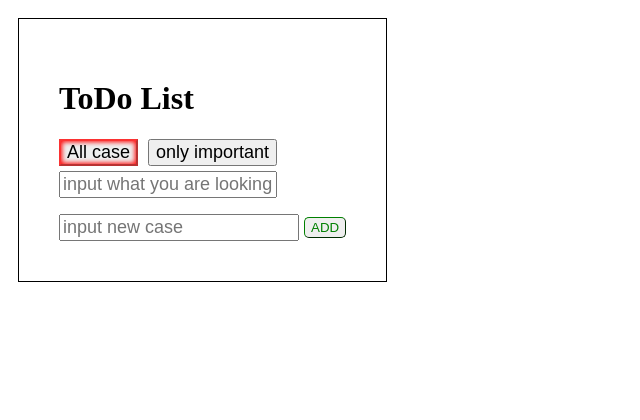
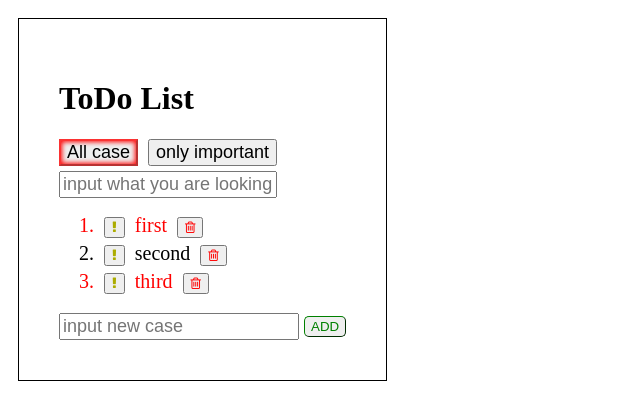
Before and after one commit to blackNumberThree/todo-list, a React (Create React App) app: page / in a window 1280 px wide. Shown: the top 420 px of the page, without its empty margins (0-640 px from the left). Built offline with nearby package versions, Linux system fonts and the light colour scheme.

Commit message:
done version 0.9

```diff
--- a/src/action-creator.js
+++ b/src/action-creator.js
@@ -2,21 +2,21 @@ import { bindActionCreators } from "redux";
 
 const add = (prop) => {
   return {
-    type: "ADD",
+    type: "add",
     payload: prop,
   };
 };
 
 const del = (prop) => {
   return {
-    type: "DLT",
+    type: "delete",
     payload: prop,
   };
 };
 
 const changeImportant = (prop) => {
   return {
-    type: "CHNG",
+    type: "change",
     payload: prop,
   };
 };
--- a/src/reducer.js
+++ b/src/reducer.js
@@ -1,6 +1,24 @@
+let startMassive = [
+  {
+    label: "first",
+    important: true,
+    id: 1,
+  },
+  {
+    label: "second",
+    important: false,
+    id: 2,
+  },
+  {
+    label: "third",
+    important: true,
+    id: 3,
+  },
+];
+
 export const reducer = function (
   state = {
-    caseMassive: [],
+    caseMassive: startMassive,
     filterList: { inputFilter: false, inputValue: "", importantFilter: false },
   },
   { type, payload }
@@ -8,11 +26,11 @@ export const reducer = function (
   let { caseMassive, filterList } = state;
 
   let currenCaseId =
-    type === "DLT" || type === "CHNG"
+    type === "delete" || type === "change"
       ? caseMassive.findIndex((element) => element.id === payload)
       : undefined;
   switch (type) {
-    case "ADD":
+    case "add":
       return {
         caseMassive: [...caseMassive, payload],
         filterList: { ...filterList },
@@ -21,18 +39,21 @@ export const reducer = function (
     case "setFilters":
       return { ...state, filterList: payload };
 
-    case "DLT":
+    case "delete":
+      console.log("del");
       return {
         caseMassive: caseMassive.filter((element, index) => {
           if (index !== currenCaseId) {
             return element;
           }
+          return { caseMassive, filterList };
         }),
 
         filterList: { ...filterList },
       };
 
-    case "CHNG":
+    case "change":
+      console.log("chng");
       return {
         caseMassive: caseMassive.map((element, index) => {
           if (index === currenCaseId) {
```
